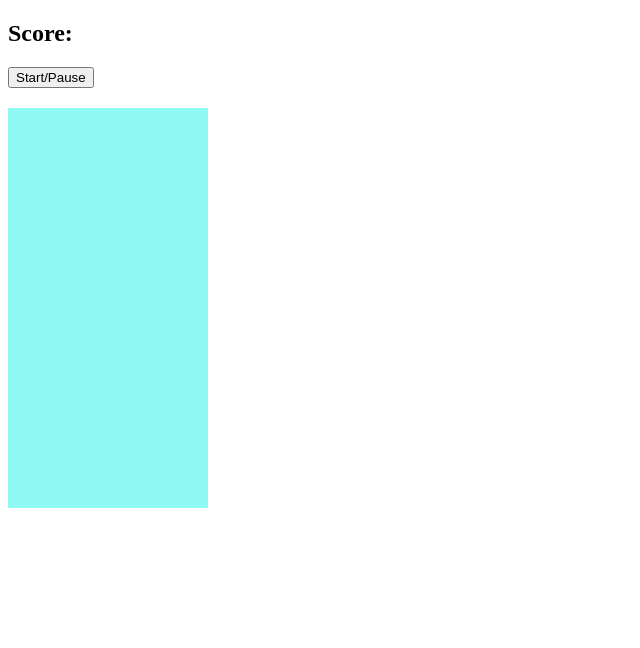
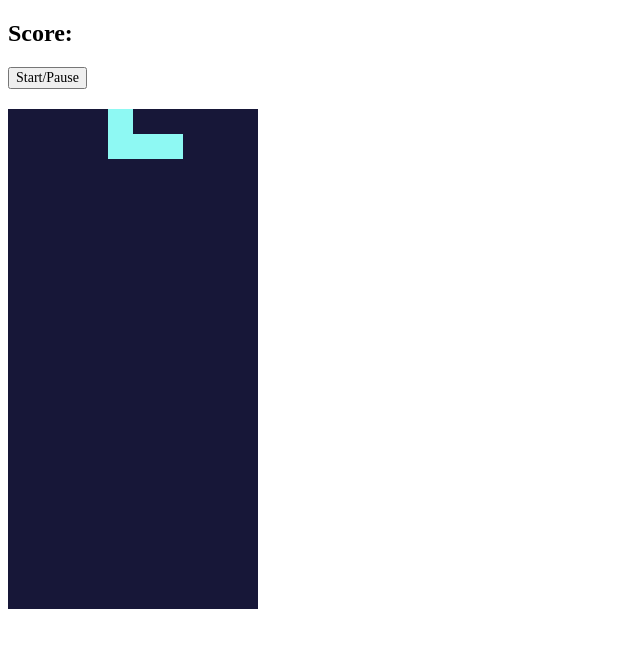
Before and after one commit to alexdwu3/tetris, a plain HTML site: page index.html in a window 1280 px wide. Shown: the whole page, without its empty margins (0-640 px from the left). Drawn offline with Linux system fonts and the light colour scheme.

Commit message:
styles and piece configurations

```diff
--- a/app.js
+++ b/app.js
@@ -1,8 +1,80 @@
 document.addEventListener('DOMContentLoaded', () => {
+    const GRID_WIDTH = 10;
+    const GRID_HEIGHT = 20;
+
+    // add 200 boxes to grid
+    const grid = document.querySelector('.grid')
     const toAdd = document.createDocumentFragment();
     for(let i = 0; i < 200; i++) {
         const newDiv = document.createElement('div');
         toAdd.appendChild(newDiv);
     }
-    document.getElementById('grid').appendChild(toAdd);
+    grid.appendChild(toAdd);
+
+    let squares = Array.from(document.querySelectorAll('.grid div')); // assign div boxes to an array
+    const ScoreDisplay = document.querySelector('#score');
+    const StartButton = document.querySelector('#start-button');
+
+    // piece configurations: see https://static.wikia.nocookie.net/tetrisconcept/images/3/3d/SRS-pieces.png/revision/latest/scale-to-width-down/336?cb=20060626173148
+    const barPiece = [
+        [GRID_WIDTH + 0, GRID_WIDTH + 1, GRID_WIDTH + 2, GRID_WIDTH + 3],
+        [GRID_WIDTH * 2 + 0, GRID_WIDTH * 2 + 1, GRID_WIDTH * 2 + 2, GRID_WIDTH * 2 + 3],
+        [1, GRID_WIDTH + 1, GRID_WIDTH * 2 + 1, GRID_WIDTH * 3 + 1],
+        [2, GRID_WIDTH + 2, GRID_WIDTH * 2 + 2, GRID_WIDTH * 3 + 2],
+    ]
+
+    const blueLPiece = [
+        [0, GRID_WIDTH, GRID_WIDTH + 1, GRID_WIDTH + 2],
+        [1, 2, GRID_WIDTH + 1, GRID_WIDTH*2 + 1],
+        [GRID_WIDTH, GRID_WIDTH + 1, GRID_WIDTH + 2, GRID_WIDTH * 2 + 2],
+        [1, GRID_WIDTH + 1, GRID_WIDTH * 2 + 1, GRID_WIDTH],
+    ]
+
+    const orangeLPiece = [
+        [2, GRID_WIDTH, GRID_WIDTH + 1, GRID_WIDTH + 2],
+        [1, GRID_WIDTH + 1, GRID_WIDTH * 2 + 1, GRID_WIDTH * 2 + 2],
+        [GRID_WIDTH * 2, GRID_WIDTH * 1, GRID_WIDTH * 1 + 1, GRID_WIDTH * 1 + 2],
+        [0, 1, GRID_WIDTH + 1, GRID_WIDTH * 2 + 1],
+    ]
+
+    const boxPiece = [
+        [0, 1, GRID_WIDTH, GRID_WIDTH + 1],
+        [0, 1, GRID_WIDTH, GRID_WIDTH + 1],
+        [0, 1, GRID_WIDTH, GRID_WIDTH + 1],
+        [0, 1, GRID_WIDTH, GRID_WIDTH + 1],
+    ]
+
+    const greenZPiece = [
+        [GRID_WIDTH, GRID_WIDTH + 1, 1, 2],
+        [1, GRID_WIDTH + 1, GRID_WIDTH + 2, GRID_WIDTH * 2 + 2],
+        [GRID_WIDTH * 2, GRID_WIDTH * 2 + 1, GRID_WIDTH + 1, GRID_WIDTH + 2],
+        [0, GRID_WIDTH, GRID_WIDTH + 1, GRID_WIDTH * 2 + 1],
+    ]
+
+    const redZPiece = [
+        [0, 1, GRID_WIDTH + 1, GRID_WIDTH + 2],
+        [GRID_WIDTH * 2 + 1, GRID_WIDTH + 1, GRID_WIDTH + 2, 2],
+        [GRID_WIDTH, GRID_WIDTH + 1, GRID_WIDTH * 2 + 1, GRID_WIDTH * 2 + 2],
+        [GRID_WIDTH * 2, GRID_WIDTH, GRID_WIDTH + 1, 1],
+    ]
+
+    const tPiece = [
+        [GRID_WIDTH, GRID_WIDTH + 1, 1, GRID_WIDTH + 2],
+        [1, GRID_WIDTH + 1, GRID_WIDTH * 2 + 1, GRID_WIDTH + 2],
+        [GRID_WIDTH, GRID_WIDTH + 1, GRID_WIDTH * 2 + 1, GRID_WIDTH + 2],
+        [GRID_WIDTH, GRID_WIDTH + 1, 1, GRID_WIDTH * 2 + 1]
+    ]
+
+    const pieces = [barPiece, blueLPiece, orangeLPiece, boxPiece, greenZPiece, redZPiece, tPiece]
+
+    let currentPosition = 4 // ?
+    let current = pieces[1][0]
+
+    // draw first rotation in first tetromino
+    function drawPiece() {
+        current.forEach(i => {
+            squares[currentPosition + i].classList.add('piece') // add piece styling
+        });
+    }
+    drawPiece()
 }) // this fires when index.html has been completely loaded
--- a/index.html
+++ b/index.html
@@ -6,9 +6,9 @@
         <title>Tetris</title>
     </head>
     <body>
-        <h2>Score:<span id="score"></span></h2>
-        <button style="margin-bottom: 20px" id=""start-button>Start/Pause</button>
-        <div id="grid">
+        <h2 id="scoreboard">Score:<span id="score"></span></h2>
+        <button id="start-button">Start/Pause</button>
+        <div class="grid">
         </div>
     </body>
 </html>
--- a/style.css
+++ b/style.css
@@ -1,18 +1,29 @@
-#grid {
-    width: 200px;
-    height: 400px;
+.grid {
+    width: 250px;
+    height: 500px;
     display: flex;
     flex-wrap: wrap;
     background-color: #171738;
 }
 
-#grid div {
-    width: 20px;
-    height: 20px;
-    background-color: #8ef9f3;
-    /*
-    figure out how to add a border
-    border-width:0.3px;
+.grid div {
+    width: 25px;
+    height: 25px;
+    /* border-width:0.3px;
     border-style: solid;
     border-color: black; */
 }
+
+#scoreboard {
+    font-family: "Droid Sans";
+}
+
+#start-button {
+    margin-bottom: 20px;
+    font-family: "Droid Sans";
+    font-size: 14px;
+}
+
+.piece {
+    background-color: #8ef9f3;
+}
```
